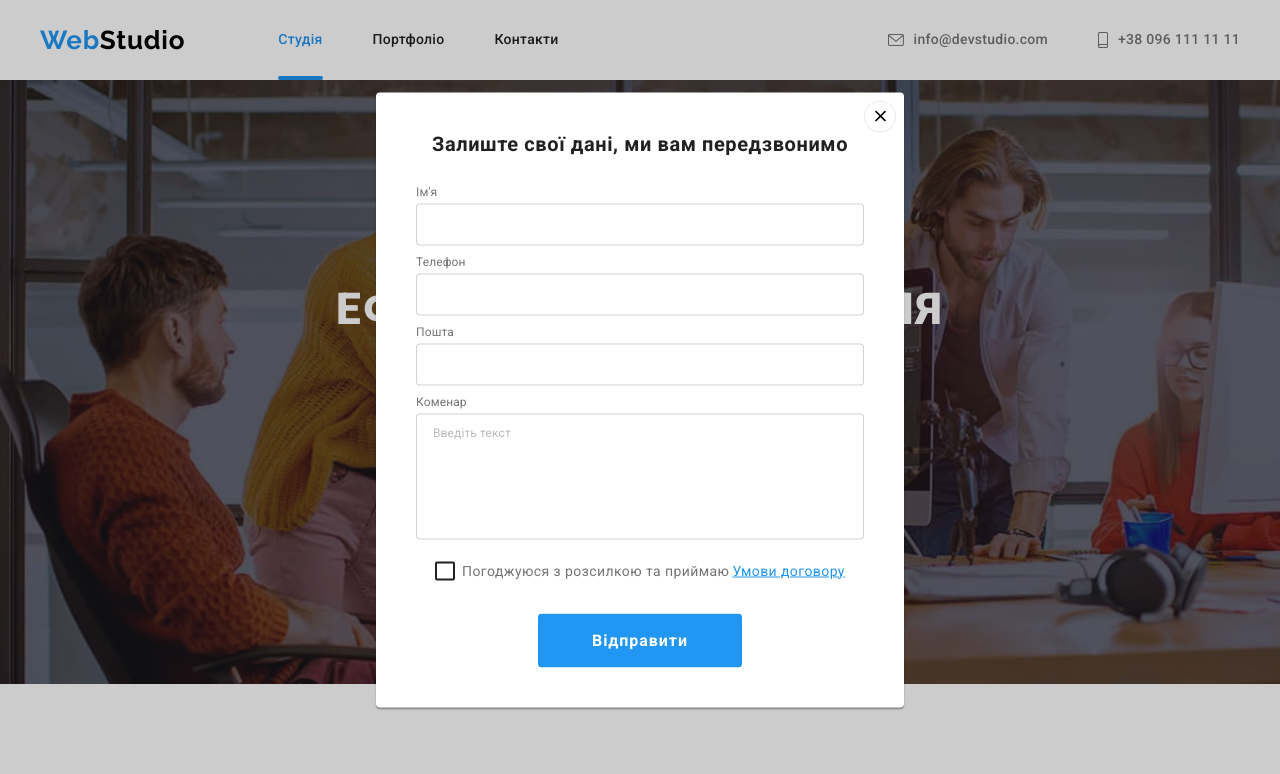
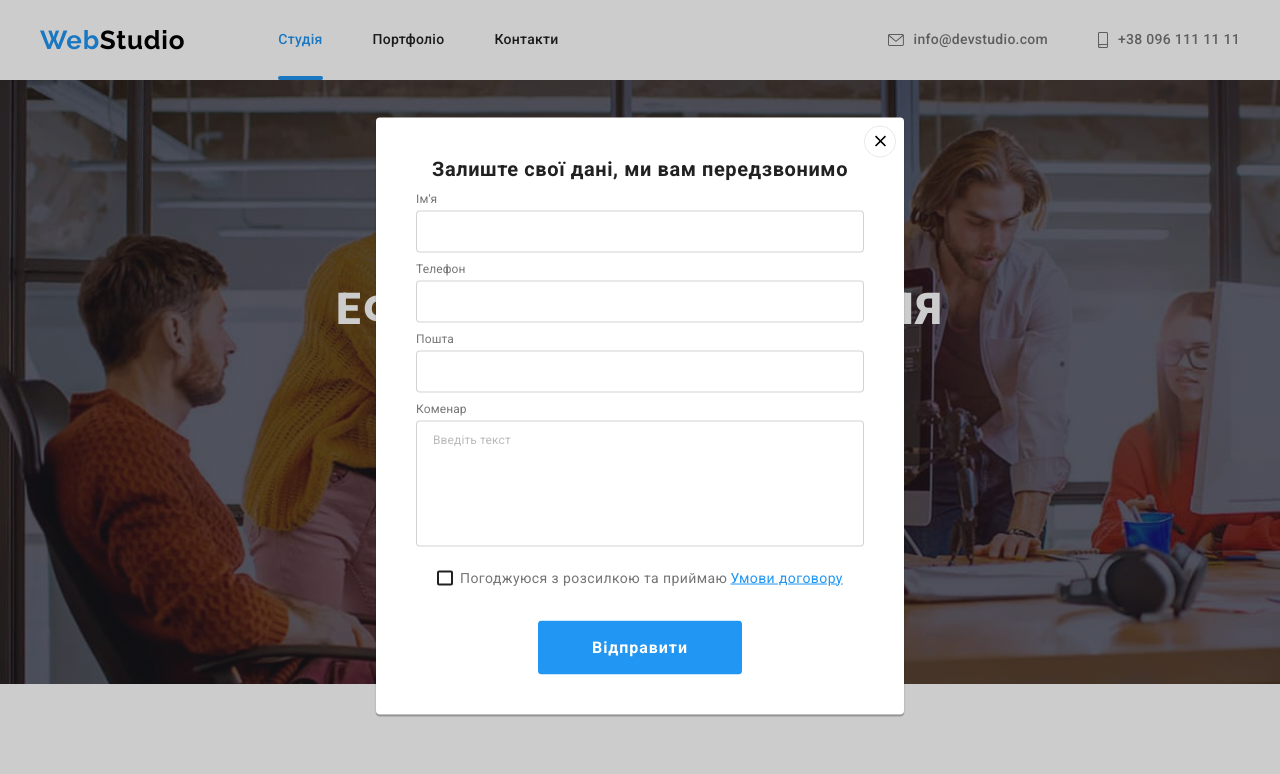
Before and after one commit to SashaHil/goit-markup-hw-06, a plain HTML site: page index.html in a window 1280 px wide. Both pictures are taken after a click on the button "Замовити послугу". Shown: the top 774 px of the page. Drawn offline with nearby package versions, Linux system fonts and the light colour scheme.

Commit message:
виправлення з формою

```diff
--- a/css/styles.css
+++ b/css/styles.css
@@ -60,6 +60,7 @@ p {
 
 img {
   display: block;
+  /* max-width: 100%; */
   width: 100%;
 }
 
@@ -679,8 +680,8 @@ textarea {
   align-items: baseline;
 }
 
-.social-title,
-.mail-title {
+.social-text,
+.mail-text {
   margin-bottom: 20px;
 
   font-weight: 700;
@@ -797,12 +798,16 @@ textarea {
 
 .modal {
   position: absolute;
-  top: 50%;
+  /* top:50%; */
+  top: 52%;
   left: 50%;
   transform: translate(-50%, -50%) scale(1);
 
-  min-width: 528px;
-  min-height: 581px;
+  padding: 40px;
+
+  width: 448px;
+  /* width: 528px;
+  min-height: 581px; */
 
   background-color: var(--primary-white-color);
   box-shadow: 0px 1px 3px rgba(0, 0, 0, 0.12), 0px 1px 1px rgba(0, 0, 0, 0.14),
@@ -812,9 +817,9 @@ textarea {
   transition: transform var(--duration-timing-function);
 }
 
-.modal-title {
+.modal-text {
   text-align: center;
-  margin-bottom: 30px;
+  margin-bottom: 12px;
 
   font-weight: 700;
   font-size: 20px;
@@ -826,19 +831,22 @@ textarea {
 }
 
 .form {
-  padding: 40px;
+  padding: 0;
+  margin: 0;
 }
 
 .form-field {
   position: relative;
 
-  margin-bottom: 10px;
   display: flex;
   flex-direction: column;
 }
 
-.form-field input,
-.form-field textarea {
+.form .form-field + .form-field {
+  margin-top: 10px;
+}
+
+.form-field .form-input {
   margin: 0;
   border: 1px solid rgba(33, 33, 33, 0.2);
   border-radius: 4px;
@@ -889,7 +897,7 @@ textarea {
   fill: var(--accent-color);
 }
 
-.form-field textarea::placeholder {
+.form-field .form-input::placeholder {
   font-size: 12px;
   line-height: 1.16;
   letter-spacing: 0.01em;
@@ -920,8 +928,10 @@ textarea {
 .icon {
   display: inline-block;
 
-  width: 16px;
-  height: 15px;
+  /* width: 16x;
+  height: 15px; */
+  width: 12px;
+  height: 11px;
 
   margin-right: 7px;
 
--- a/index.html
+++ b/index.html
@@ -509,7 +509,7 @@
         </div>
 
         <div class="footer-links">
-          <h3 class="social-title">приєднуйтесь</h3>
+          <p class="social-text">приєднуйтесь</p>
           <ul class="footer-items-link list">
             <li>
               <a
@@ -556,7 +556,7 @@
           </ul>
         </div>
         <div>
-          <h2 class="mail-title">Підпишіться на розсилку</h2>
+          <p class="mail-text">Підпишіться на розсилку</p>
           <form class="mail-field">
             <label class="form-lable"></label>
             <input
@@ -578,8 +578,8 @@
     </footer>
     <div class="backdrop is-hidden" data-modal>
       <div class="modal">
+        <p class="modal-text">Залиште свої дані, ми вам передзвонимо</p>
         <form class="form">
-          <h2 class="modal-title">Залиште свої дані, ми вам передзвонимо</h2>
           <div class="form-field">
             <label for="name">Ім'я</label>
             <input
```
Also changed, not shown: portfolio.html (+2 -2 lines).
